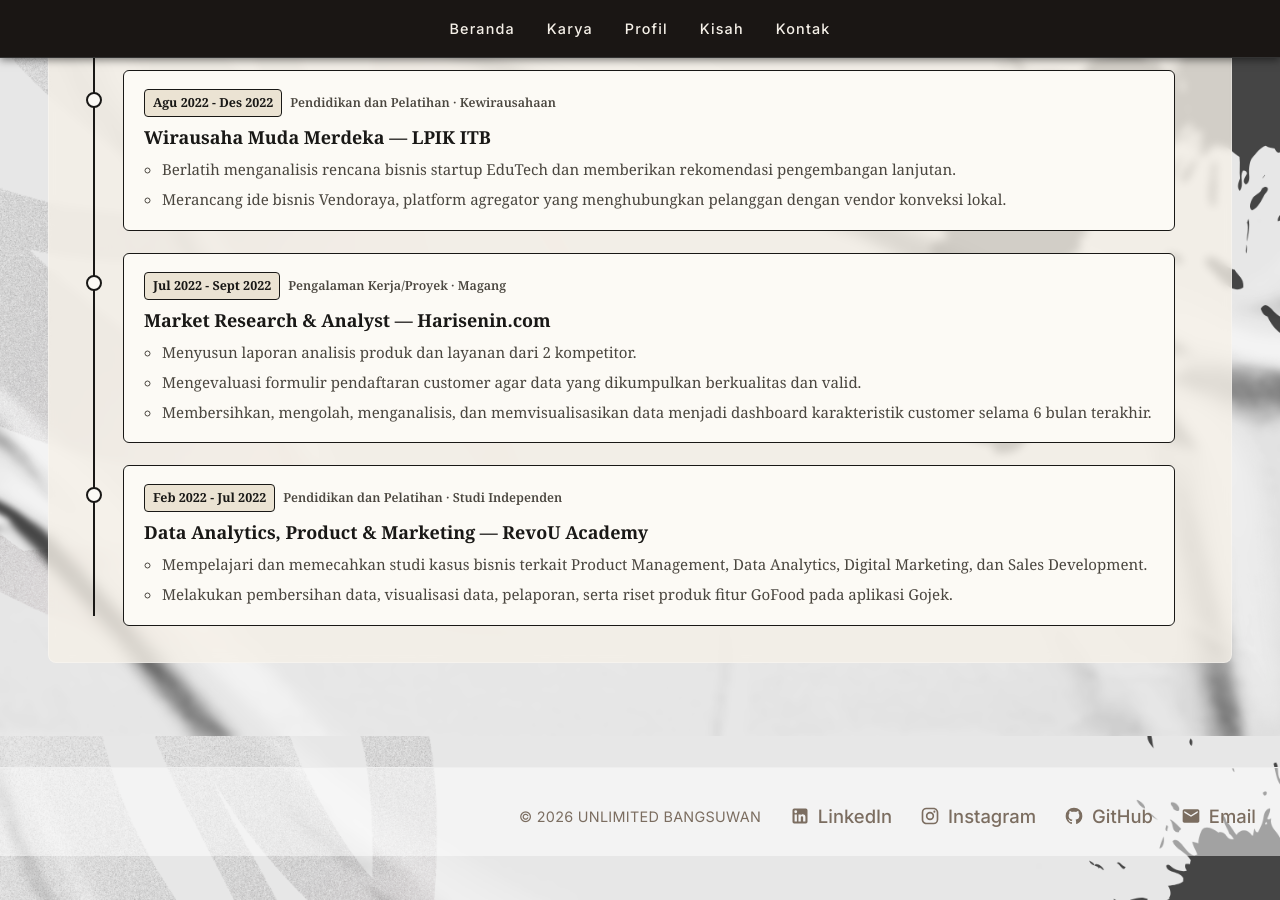
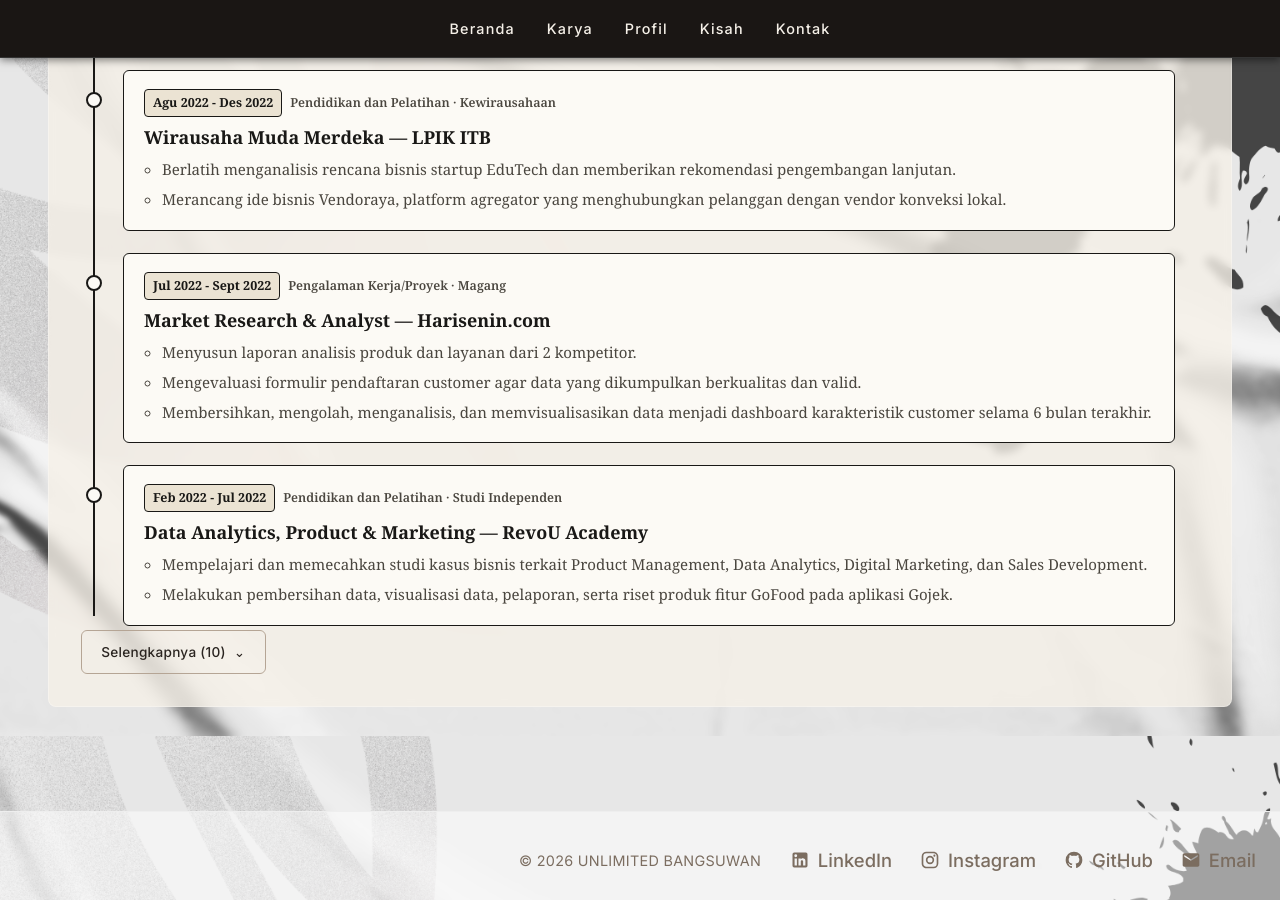
Before and after one commit to Sulbae/Sulbae.github.io, a Jekyll site: the page built from index.md, in a window 1280 px wide and 900 px high, scrolled down 4664 px. Built offline with Jekyll 4.4.1, drawn with Linux system fonts in a browser that asks for light colours.

Commit message:
Update kisah.html

```diff
--- a/_includes/kisah.html
+++ b/_includes/kisah.html
@@ -13,6 +13,7 @@
       </p>
     </header>
 
+    <div class="timeline-collapse" id="kisahTimelineWrap" data-limit="2">
       <ol class="timeline-vertikal">
         {% for item in site.data.kisah %}
           <!-- [{{ forloop.index }}] {{ item.periode }}: {{ item.judul }} -->
@@ -34,4 +35,20 @@
         {% endfor %}
       </ol>
     </div>
+
+    {% if site.data.kisah.size > 3 %}
+    <div class="kisah-toggle-wrap">
+      <button type="button"
+              class="btn btn-secondary kisah-toggle-btn"
+              id="kisahToggleBtn"
+              aria-expanded="false"
+              aria-controls="kisahTimelineWrap"
+              data-total="{{ site.data.kisah.size }}"
+              data-limit="2">
+        <span class="kisah-toggle-label">Selengkapnya ({{ site.data.kisah.size | minus: 3 }})</span>
+        <span class="kisah-toggle-icon" aria-hidden="true">⌄</span>
+      </button>
+    </div>
+    {% endif %}
+  </div>
 </section>
```
Lines whose indentation alone changed are shown as unchanged.
